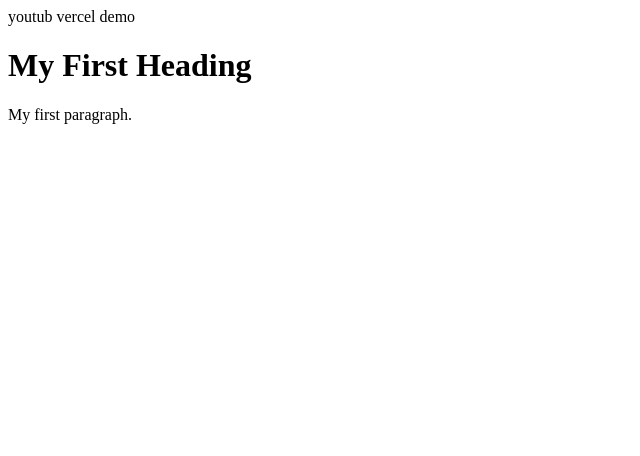
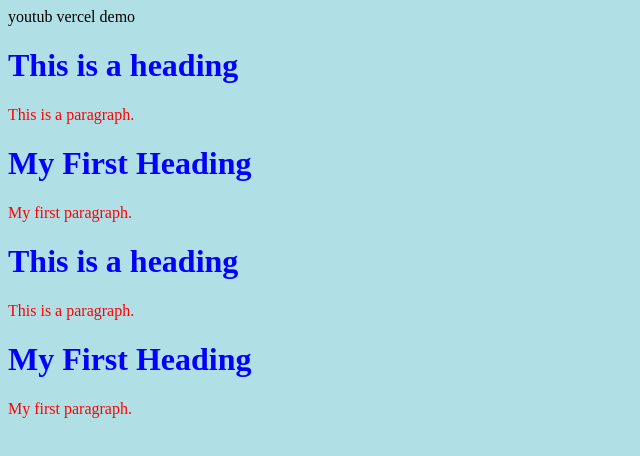
Before and after one commit to swamyok/youtube-vercel-demo-, a plain HTML site: page index.htm in a window 1280 px wide. Shown: the whole page, without its empty margins (0-640 px from the left). Drawn offline with Linux system fonts and the light colour scheme.

Commit message:
Update index.htm

```diff
--- a/index.htm
+++ b/index.htm
@@ -3,6 +3,38 @@
   <head>
     <tiitle>  youtub vercel demo</tiitle>
   </head>
+  <head><!DOCTYPE html>
+<html lang="en">
+<head>
+    <meta charset="UTF-8">
+    <meta name="viewport" content="width=device-width, initial-scale=1.0">
+    <title>YouTube Vercel Demo</title>
+    <style>
+        body { background-color: powderblue; }
+        h1 { color: blue; }
+        p { color: red; }
+    </style>
+</head>
+<body>
+    <h1>This is a heading</h1>
+    <p>This is a paragraph.</p>
+
+    <h1>My First Heading</h1>
+    <p>My first paragraph.</p>
+</body>
+</html>
+
+<style>
+body {background-color: powderblue;}
+h1   {color: blue;}
+p    {color: red;}
+</style>
+</head>
+<body>
+
+<h1>This is a heading</h1>
+<p>This is a paragraph.</p>
+
 <body>
 
 <h1>My First Heading</h1>
```
